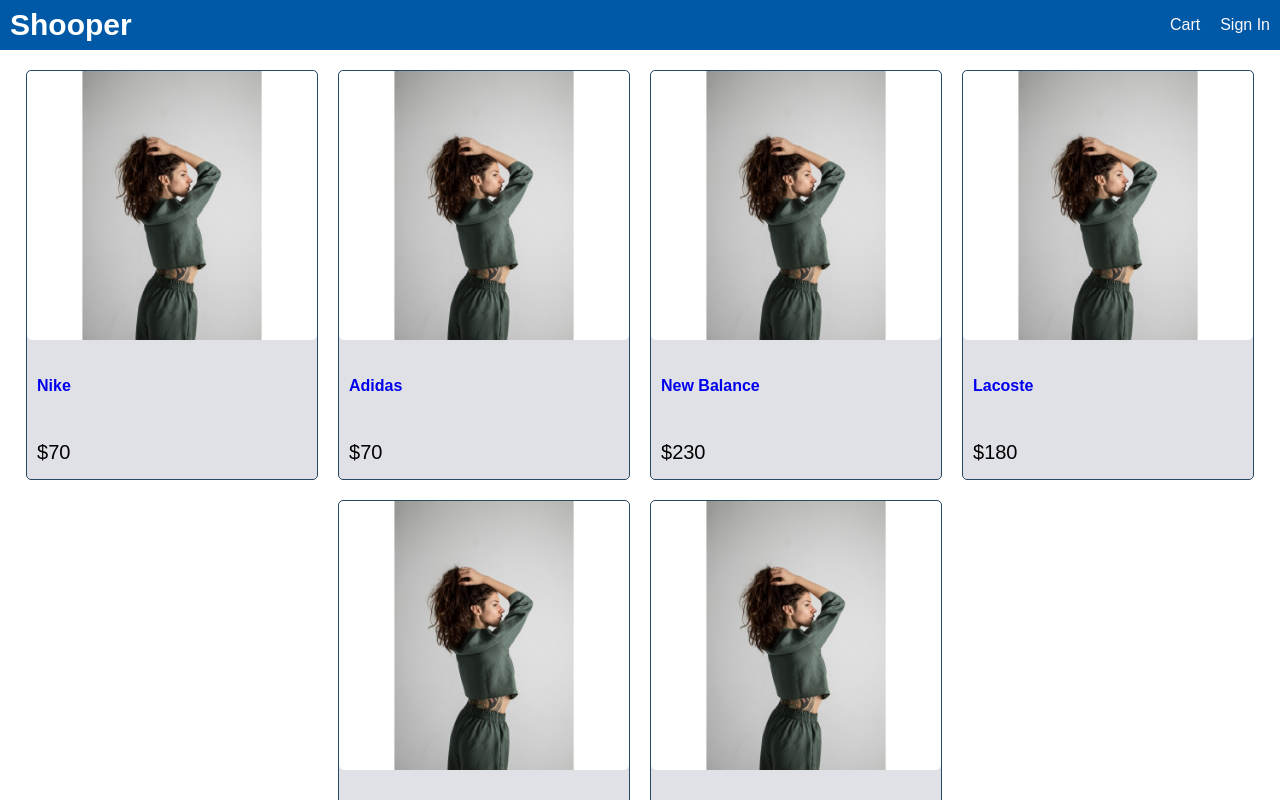
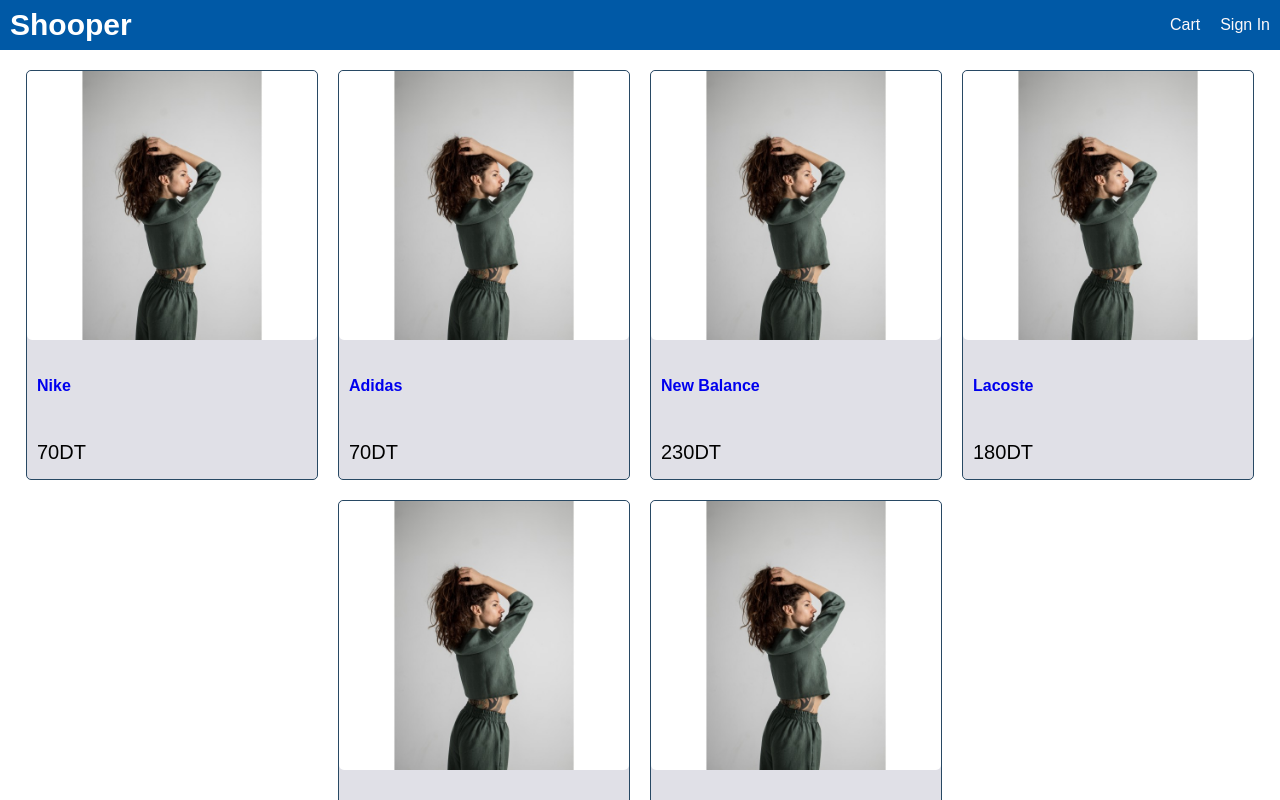
Before and after one commit to BouzidYoussef/e-commerce-1, a React (Create React App) app in the folder front/: page / in a window 1280 px wide. Shown: the top 800 px of the page. Built offline with nearby package versions, Linux system fonts and the light colour scheme.

Commit message:
added prices

```diff
--- a/front/src/App.js
+++ b/front/src/App.js
@@ -34,7 +34,7 @@
                         <span> <i className="fa fa-star"></i> </span>
                     </div>
                     <div className="price">
-                        ${product.price}
+                        {product.price}DT
                     </div>
                 </div>
               </div>
```
